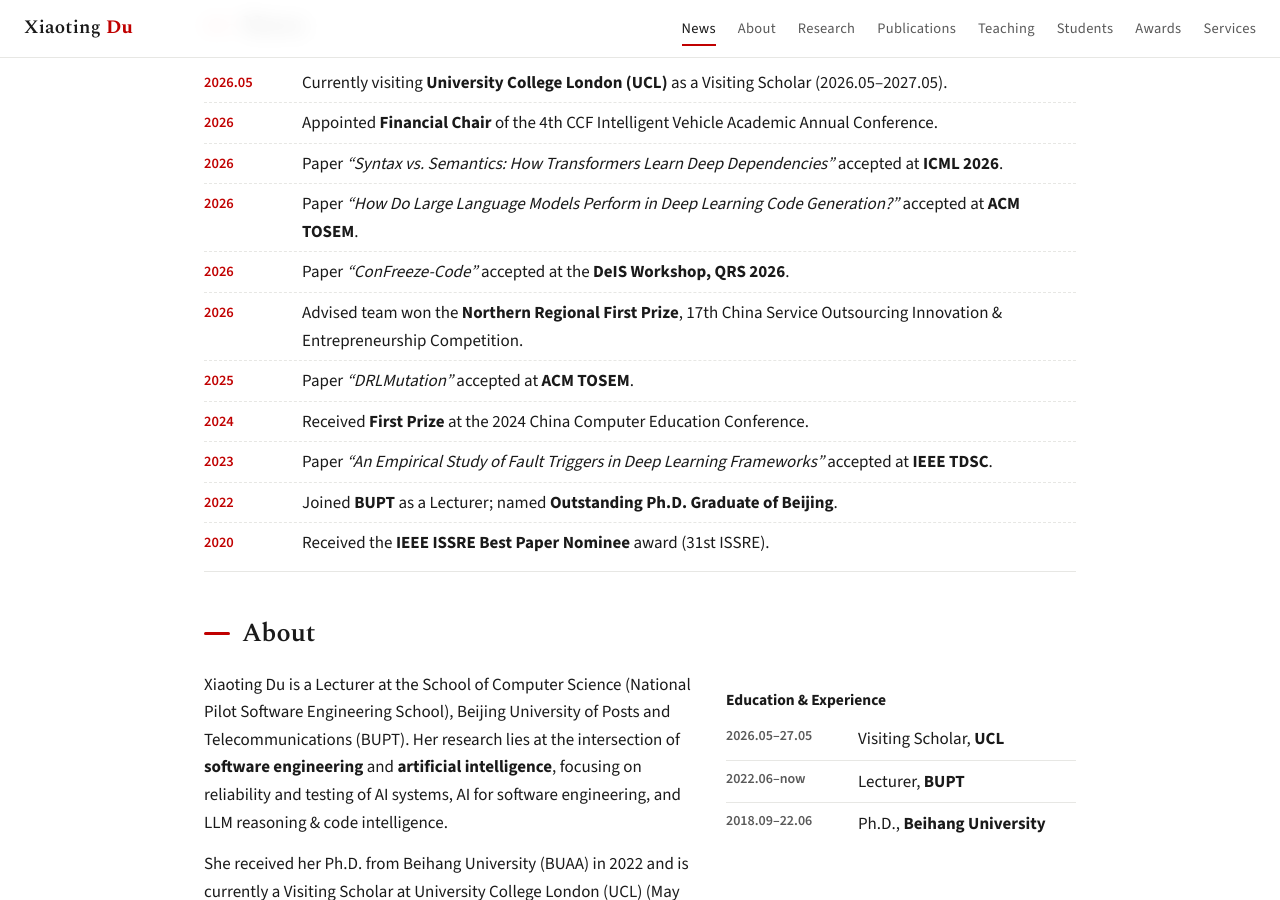
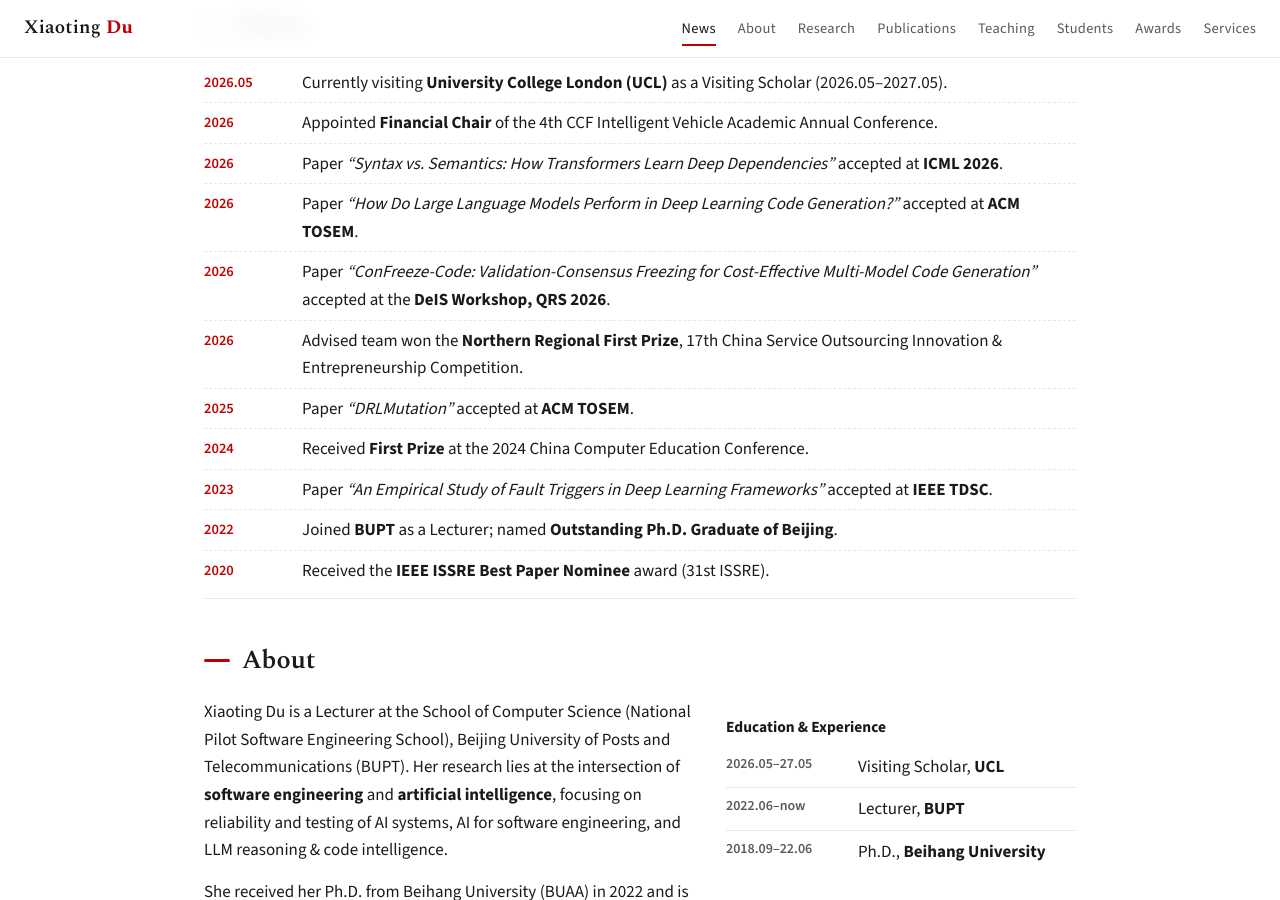
Before and after one commit to xiaotingdu/xiaotingdu.github.io, a Jekyll site: the page index.html, which Jekyll copies as it is, in a window 1280 px wide and 900 px high, scrolled down 577 px. Built offline with Jekyll 4.4.1, drawn with Linux system fonts in a browser that asks for light colours; a style sheet for code colours, icons or effects is not loaded.

Commit message:
docs: use full ConFreeze-Code title in News
Co-Authored-By: Claude Opus 4.8 <noreply@anthropic.com>
Claude-Session: https://claude.ai/code/session_01HHvSEjrXxiD74jJiDgt76N

```diff
--- a/index.html
+++ b/index.html
@@ -75,7 +75,7 @@
       <li><time>2026</time><span>Appointed <b>Financial Chair</b> of the 4th CCF Intelligent Vehicle Academic Annual Conference.</span></li>
       <li><time>2026</time><span>Paper <i>&ldquo;Syntax vs. Semantics: How Transformers Learn Deep Dependencies&rdquo;</i> accepted at <b>ICML 2026</b>.</span></li>
       <li><time>2026</time><span>Paper <i>&ldquo;How Do Large Language Models Perform in Deep Learning Code Generation?&rdquo;</i> accepted at <b>ACM TOSEM</b>.</span></li>
-      <li><time>2026</time><span>Paper <i>&ldquo;ConFreeze-Code&rdquo;</i> accepted at the <b>DeIS Workshop, QRS 2026</b>.</span></li>
+      <li><time>2026</time><span>Paper <i>&ldquo;ConFreeze-Code: Validation-Consensus Freezing for Cost-Effective Multi-Model Code Generation&rdquo;</i> accepted at the <b>DeIS Workshop, QRS 2026</b>.</span></li>
       <li><time>2026</time><span>Advised team won the <b>Northern Regional First Prize</b>, 17th China Service Outsourcing Innovation &amp; Entrepreneurship Competition.</span></li>
       <li><time>2025</time><span>Paper <i>&ldquo;DRLMutation&rdquo;</i> accepted at <b>ACM TOSEM</b>.</span></li>
       <li><time>2024</time><span>Received <b>First Prize</b> at the 2024 China Computer Education Conference.</span></li>
```
